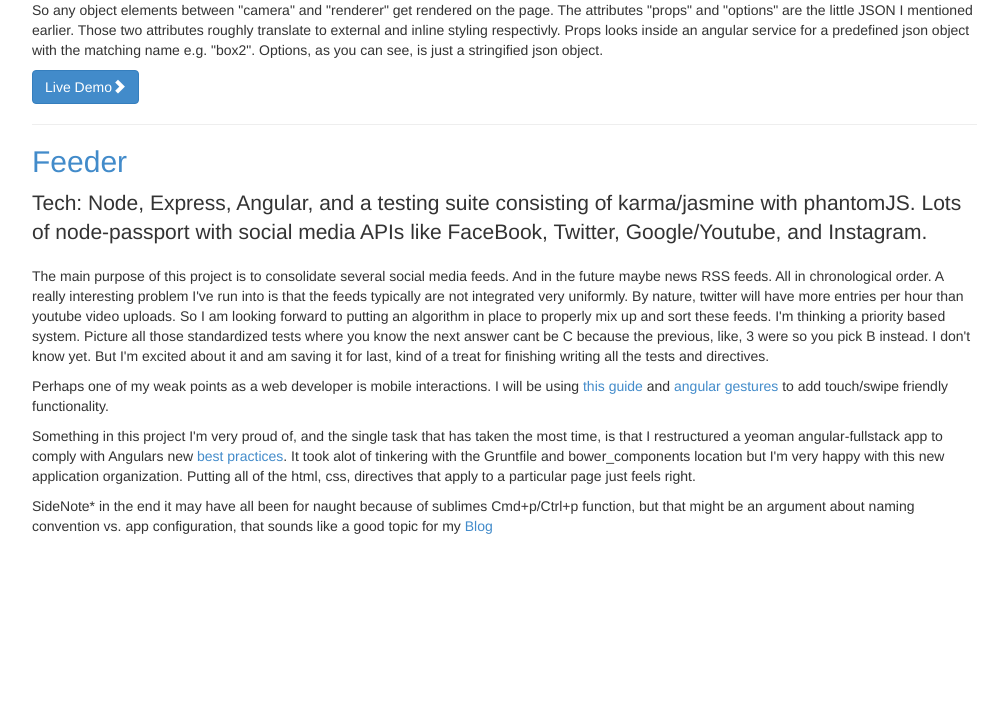
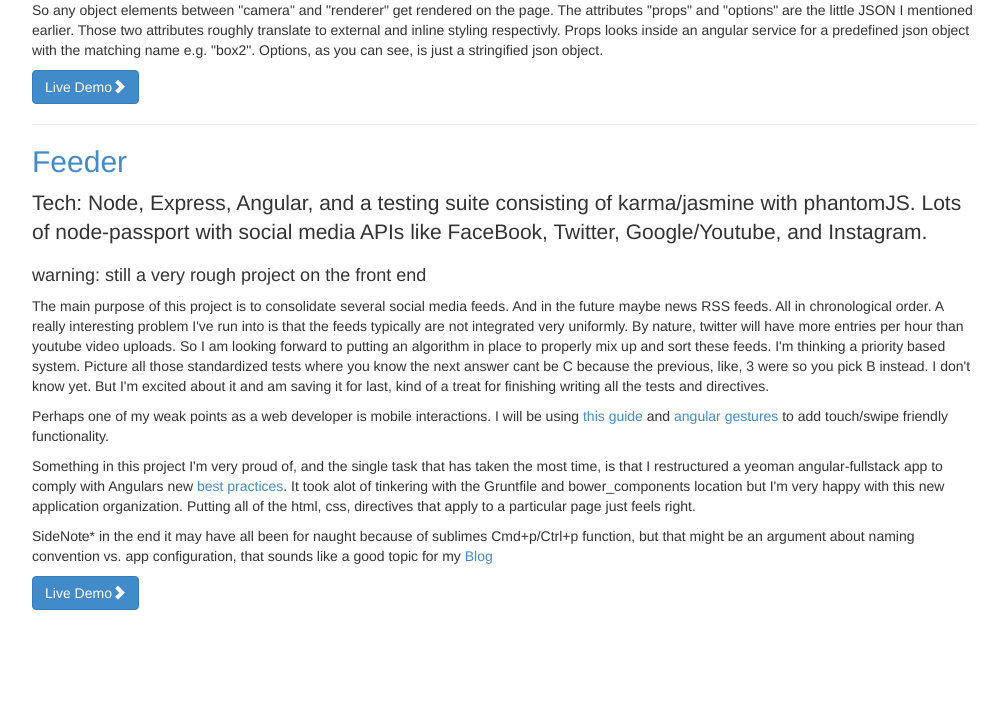
Before and after one commit to kmcbrayer/kmcbrayer_com, a Django app: page /projects/ in a window 1280 px wide. Shown: the part 752-1462 px from the top of the page, without its empty margins (38-1041 px from the left). Before the commit the page ends 1286 px from the top, so only its background shows below. Run offline with Django 3.2, Linux system fonts and the light colour scheme; some libraries are stand-ins or nearby versions.

Commit message:
added link to Feeder app.

```diff
--- a/static/styles/main.css
+++ b/static/styles/main.css
@@ -0,0 +1,6 @@
+.footer {
+  position: relative;
+  height: 100px;
+  clear:both;
+  padding-top:20px;
+}
--- a/templates/base.html
+++ b/templates/base.html
@@ -20,7 +20,9 @@
   <div class="container">
     {% include "navbar.html" %}
     {% block content %}{% endblock %}
+
   </div>
+  <div class="footer"></div>
   <script src="{% static "scripts/jquery-1.11.0.js" %}"></script>
   <script src="{% static "scripts/bootstrap.min.js" %}"></script>
   <script src="{% static "scripts/angular.js" %}"></script>
--- a/templates/index.html
+++ b/templates/index.html
@@ -12,6 +12,8 @@
         <a href="http://www.linkedin.com/in/kevinmcbrayer/"><span class="text-center">LinkedIn</span>
         <br>
         <a href="/blog/"><span class="text-center">Blog</span>
+        <br>
+        <a href="/projects/"><span class="text-center">Projects</span>
     </div>
   </div>
 {% endblock %}
--- a/templates/projects.html
+++ b/templates/projects.html
@@ -49,6 +49,7 @@
     <p class="lead">
         Tech: Node, Express, Angular, and a testing suite consisting of karma/jasmine with phantomJS. Lots of node-passport with social media APIs like FaceBook, Twitter, Google/Youtube, and Instagram.
     </p>
+    <h4>warning: still a very rough project on the front end</h4>
     <p>
         The main purpose of this project is to consolidate several social media feeds. And in the future maybe news RSS feeds. All in chronological order. A really interesting problem I've run into is that the feeds typically are not integrated very uniformly. By nature, twitter will have more entries per hour than youtube video uploads. So I am looking forward to putting an algorithm in place to properly mix up and sort these feeds. I'm thinking a priority based system. Picture all those standardized tests where you know the next answer cant be C because the previous, like, 3 were so you pick B instead. I don't know yet. But I'm excited about it and am saving it for last, kind of a treat for finishing writing all the tests and directives.
     </p>
@@ -61,6 +62,7 @@
     <p>
         SideNote* in the end it may have all been for naught because of sublimes Cmd+p/Ctrl+p function, but that might be an argument about naming convention vs. app configuration, that sounds like a good topic for my <a href="/blog/">Blog</a>
     </p>
+    <a class="btn btn-primary" href="http://www.kmcbrayer.com:3000">Live Demo<span class="glyphicon glyphicon-chevron-right"></span></a>
 
 
   </div><!-- end col -->
```
Also changed, not shown: 10 other files.
